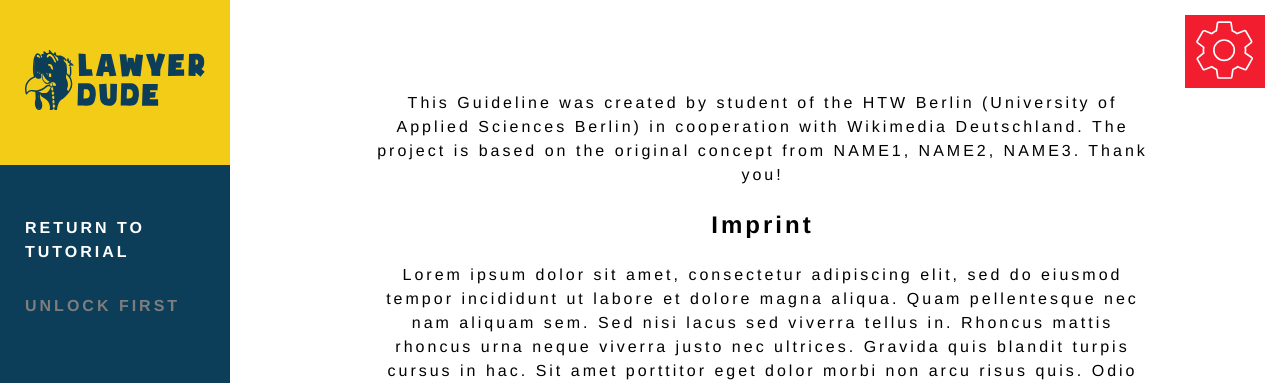
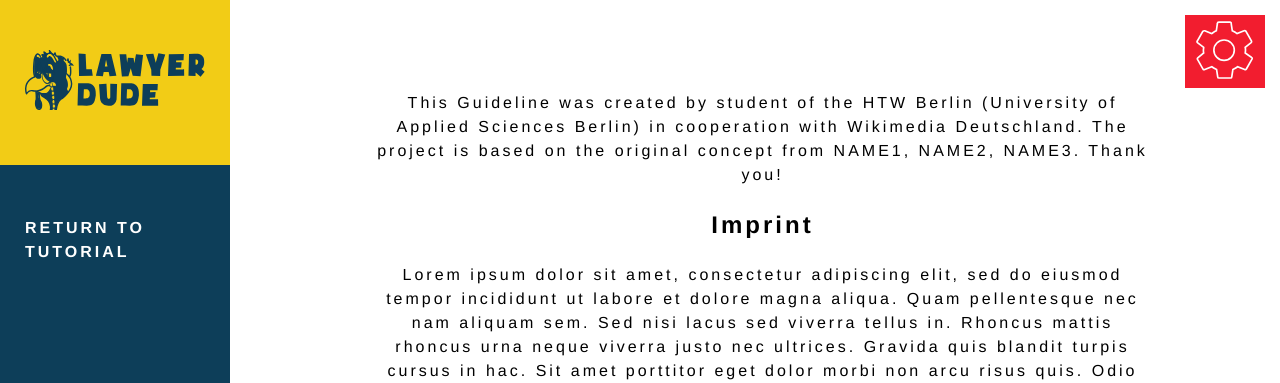
Before and after one commit to ViviZa/lawyer-dude, a React (Create React App) app: page /imprint in a window 1280 px wide. Shown: the top 383 px of the page. Built offline with nearby package versions, Linux system fonts and the light colour scheme.

Commit message:
Avoid unlock first-text on success and imprint page

```diff
--- a/src/components/SideNavigation.jsx
+++ b/src/components/SideNavigation.jsx
@@ -125,9 +125,13 @@ class SideNavigation extends Component {
                   </li>
                 );
               }))}
-        <li className="li-inactive">
-          <a href="#">Unlock first</a>
-        </li>
+        {
+          (ID != 16) && (ID < 700) && (
+            <li className="li-inactive">
+              <a href="#">Unlock first</a>
+            </li>
+          )
+        }
       </ul>
     );
   }
```
